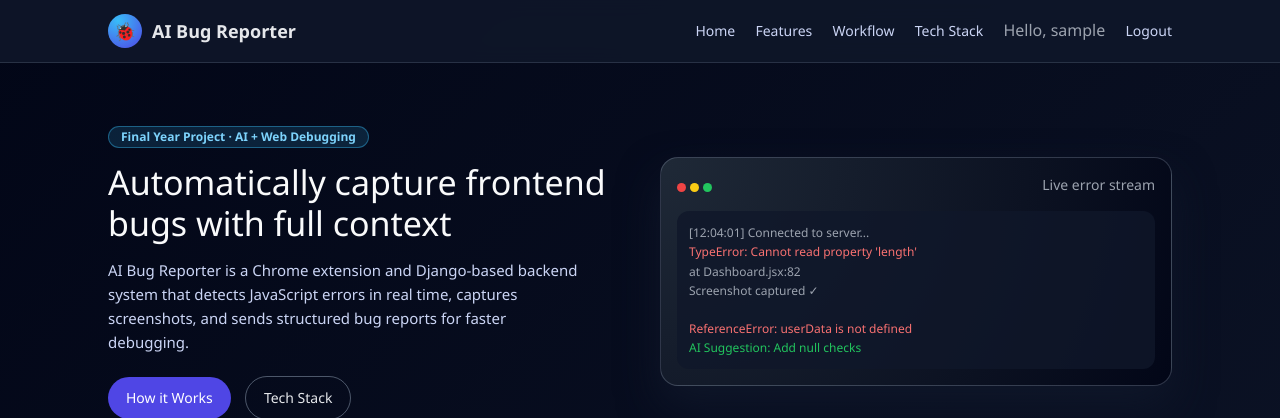
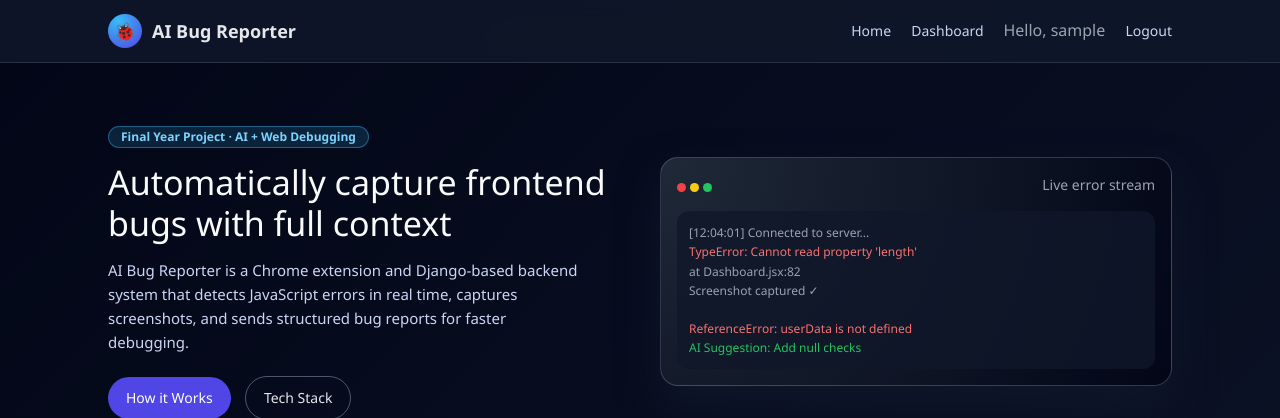
Before and after one commit to Rajjivani27/AI-Bug-Reporter, a Django app: page /home/ in a window 1280 px wide. Shown: the top 418 px of the page. Run offline with Django 5.2, Linux system fonts and the light colour scheme; the visitor is signed in with stand-in values (Sample User, id 1).

Commit message:
Updated title bar

```diff
--- a/myapp/templates/myapp/base.html
+++ b/myapp/templates/myapp/base.html
@@ -258,9 +258,11 @@
 
             <nav>
                 <a href="{% url 'home' %}">Home</a>
-                <a href="#features">Features</a>
-                <a href="#workflow">Workflow</a>
-                <a href="#tech">Tech Stack</a>
+
+                {% if user.is_authenticated %}
+                    <a href="#"> Dashboard </a>
+                {% endif %}
+
 
                 {% if user.is_authenticated %}
                     <span style="margin-left:16px; color:#9ca3af;">
```
